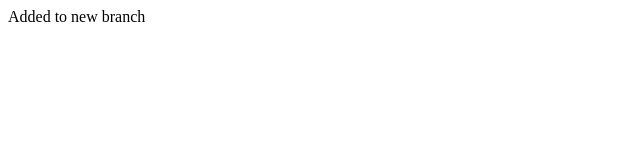
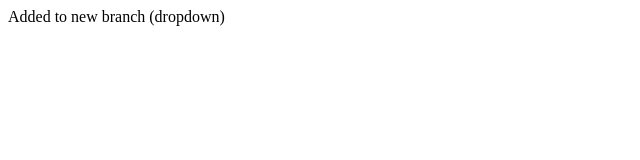
Before and after one commit to srahate1/local, a plain HTML site: page index.html in a window 1280 px wide. Shown: the whole page, without its empty margins (0-640 px from the left). Drawn offline with Linux system fonts and the light colour scheme.

```diff
--- a/index.html
+++ b/index.html
@@ -6,6 +6,6 @@
     <title>Document</title>
 </head>
 <body>
-    <div>Added to new branch</div>
+    <div>Added to new branch (dropdown)</div>
 </body>
 </html>
```
